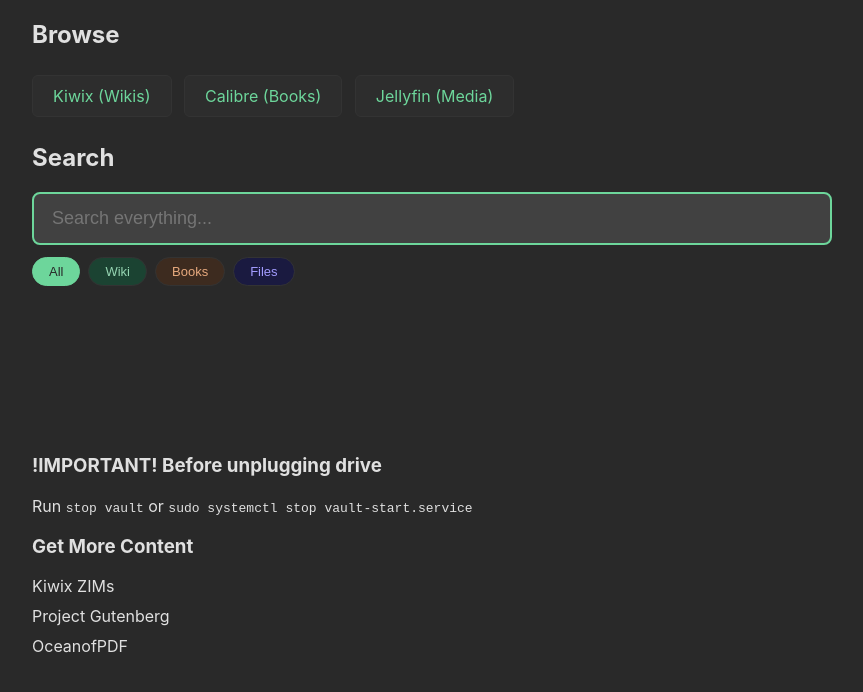
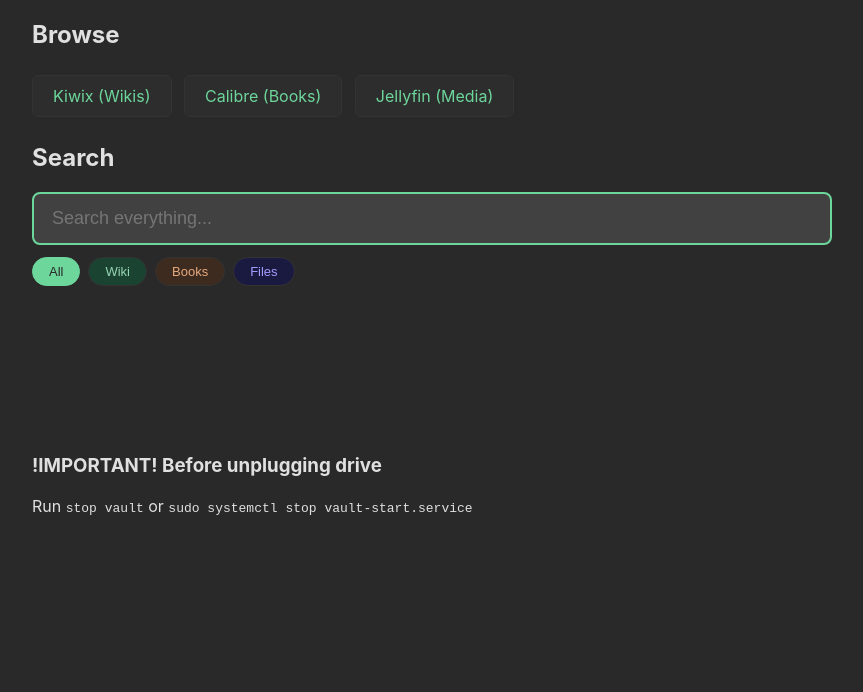
Before and after one commit to clinzy25/knowledge-vault, a plain HTML site: page index.html in a window 1280 px wide. Shown: the part 122-814 px from the top of the page, without its empty margins (208-1071 px from the left). Drawn offline with Linux system fonts and the light colour scheme.

Commit message:
Update start script, readme
Signed-off-by: clinzyA4 <clinzy1@protonmail.com>

```diff
--- a/index.html
+++ b/index.html
@@ -59,16 +59,6 @@
     <footer>
       <h3>!IMPORTANT! Before unplugging drive</h3>
       <p>Run <code>stop vault</code> or <code>sudo systemctl stop vault-start.service</code></p>
-      <h3>Get More Content</h3>
-      <ul>
-        <li><a href="https://download.kiwix.org/zim/" target="_blank">Kiwix ZIMs</a></li>
-        <li>
-          <a href="https://www.gutenberg.org/" target="_blank"
-            >Project Gutenberg</a
-          >
-        </li>
-        <li><a href="https://oceanofpdf.com/" target="_blank">OceanofPDF</a></li>
-      </ul>
     </footer>
 
     <script src="index.js"></script>
```
Also changed, not shown: requirements.txt (added), 3 other files.
